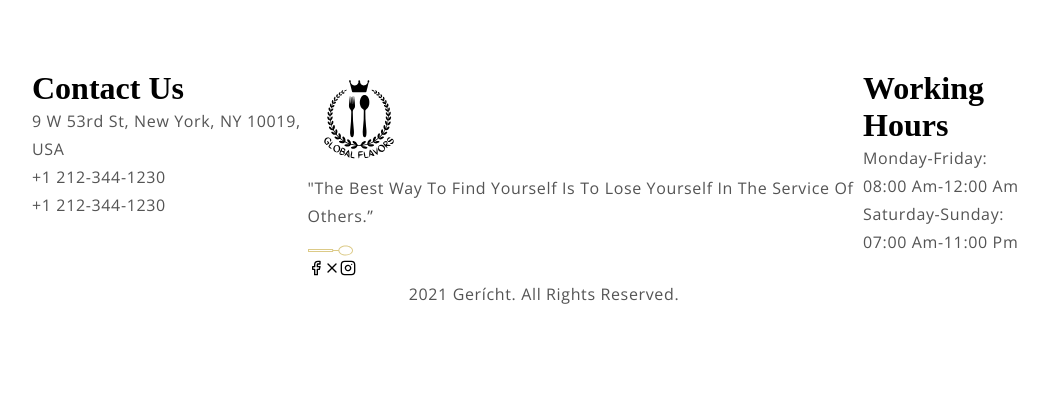
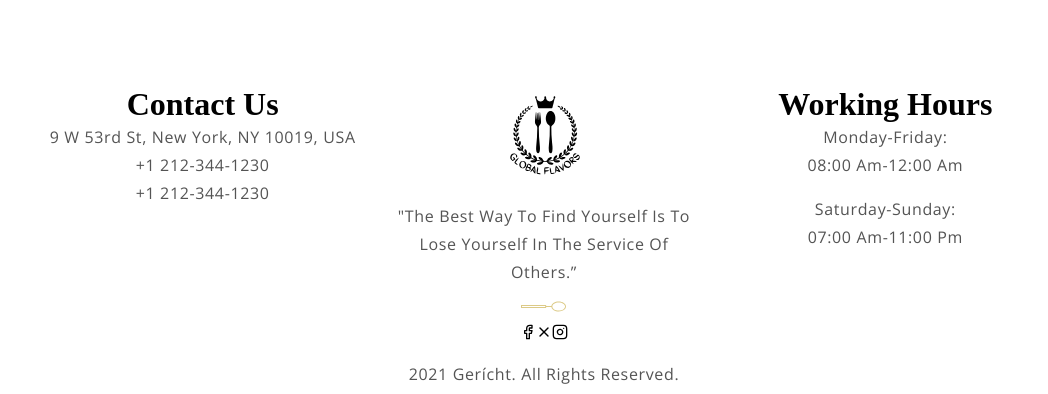
Before and after one commit to tsongtheng/GlobalFlavors, a React (Create React App) app: page / in a window 1280 px wide. Shown: the part 7110-7504 px from the top of the page, without its empty margins (96-1144 px from the left). Before the commit the page ends 7482 px from the top, so only its background shows below. Built offline with nearby package versions, Linux system fonts and the light colour scheme.

Commit message:
update footer style

```diff
--- a/src/container/Footer/Footer.css
+++ b/src/container/Footer/Footer.css
@@ -21,3 +21,24 @@
   margin-top: 5rem;
   padding: 0 2rem;
 }
+
+.app__footer-links_contact,
+.app__footer-links_logo,
+.app__footer-links_work {
+  flex: 1;
+  margin: 1rem;
+  text-align: center;
+}
+
+.app__footer-links_logo img:first-child {
+  width: 210px;
+  margin-bottom: 0.75rem;
+}
+
+.app__footer-links_work p:nth-child(2n + 1) {
+  margin-bottom: 1rem;
+}
+
+.app__footer-links_icons {
+  margin-top: 0.5rem;
+}
```
